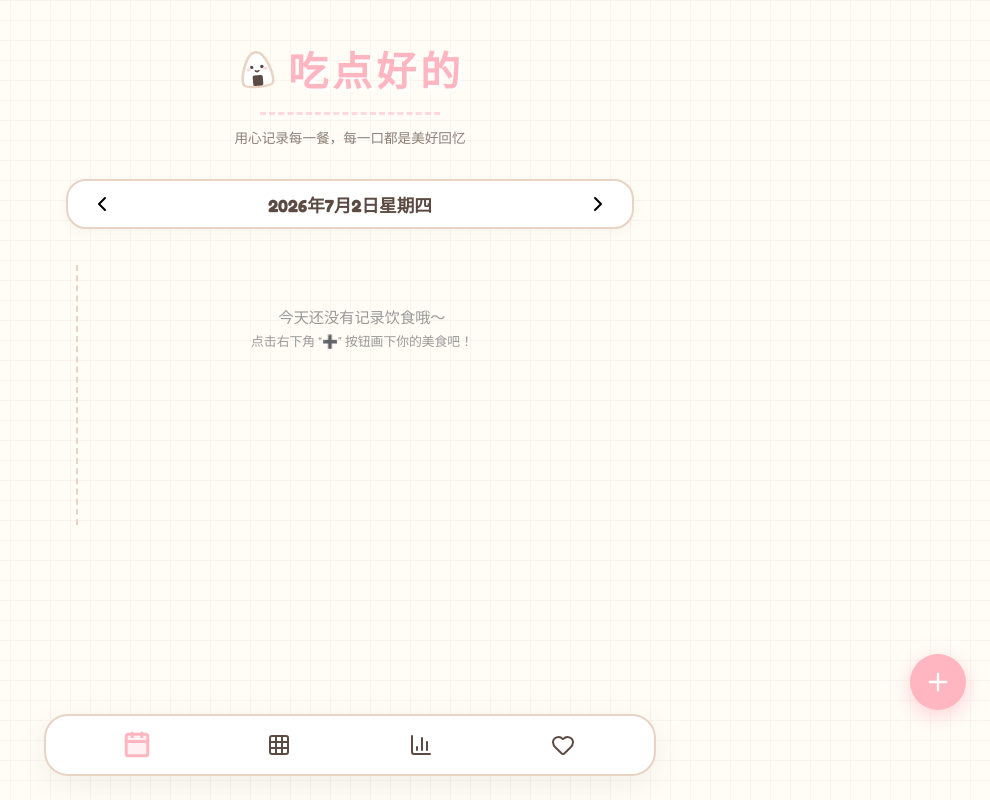
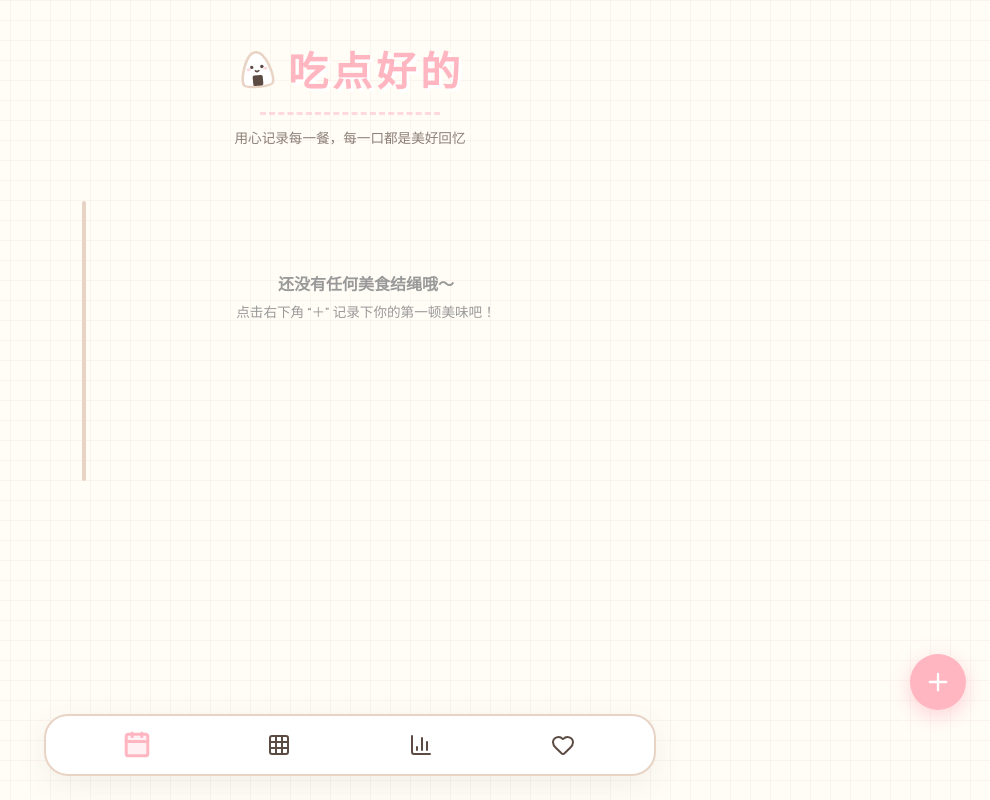
Before and after one commit to shrevepribish969-hue/foodv2, a React (Vite) app: page / in a window 1280 px wide. Shown: the whole page, without its empty margins (290-1280 px from the left). Built offline with nearby package versions, Linux system fonts and the light colour scheme; a web font is replaced by a local one.

Commit message:
feat: redesign Home as knot-tying timeline view with continuous scroll

```diff
--- a/src/components/TodayPage.tsx
+++ b/src/components/TodayPage.tsx
@@ -1,14 +1,14 @@
 import { useState, useEffect } from 'react';
-import { ChevronLeft, ChevronRight, Plus, Trash2, Heart, Users, MapPin, Star } from 'lucide-react';
+import { Plus, Trash2, Heart, Users, MapPin, Star, Calendar } from 'lucide-react';
 import { type FoodRecord, getAllRecords, deleteRecord } from '../db';
 import RecordModal from './RecordModal';
 
 interface TodayPageProps {
   activeDate: Date;
-  setActiveDate: (date: Date) => void;
+  setActiveDate?: (date: Date) => void;
 }
 
-export default function TodayPage({ activeDate, setActiveDate }: TodayPageProps) {
+export default function TodayPage({ activeDate }: TodayPageProps) {
   const [records, setRecords] = useState<FoodRecord[]>([]);
   const [isModalOpen, setIsModalOpen] = useState(false);
 
@@ -21,23 +21,6 @@ export default function TodayPage({ activeDate, setActiveDate }: TodayPageProps)
     fetchRecords();
   }, [activeDate]);
 
-  // 格式化日期为 YYYY-MM-DD
-  const formatDateString = (d: Date) => d.toISOString().split('T')[0];
-
-  const currentDayRecords = records.filter(r => {
-    try {
-      return formatDateString(new Date(r.timestamp)) === formatDateString(activeDate);
-    } catch {
-      return false;
-    }
-  });
-
-  const changeDate = (days: number) => {
-    const nextDate = new Date(activeDate);
-    nextDate.setDate(nextDate.getDate() + days);
-    setActiveDate(nextDate);
-  };
-
   const handleDelete = async (id: string) => {
     if (confirm('真的要删掉这顿美味的回忆吗？')) {
       await deleteRecord(id);
@@ -45,41 +28,70 @@ export default function TodayPage({ activeDate, setActiveDate }: TodayPageProps)
     }
   };
 
+  // 按日期对记录进行分组
+  const groupRecordsByDate = () => {
+    const groups: Record<string, FoodRecord[]> = {};
+    records.forEach(r => {
+      try {
+        const dateStr = new Date(r.timestamp).toISOString().split('T')[0];
+        if (!groups[dateStr]) groups[dateStr] = [];
+        groups[dateStr].push(r);
+      } catch (e) {
+        console.warn(e);
+      }
+    });
+    return Object.entries(groups).sort((a, b) => b[0].localeCompare(a[0])); // 降序
+  };
+
+  const grouped = groupRecordsByDate();
+
   return (
     <div style={{ display: 'flex', flexDirection: 'column', gap: '16px' }}>
-      {/* 顶部日记本翻页导航 */}
+      {/* 饮食列表连续结绳时间线 */}
+      <div style={{ position: 'relative', paddingLeft: '32px', minHeight: '300px', marginTop: '12px' }}>
+        {/* 结绳主干线 */}
         <div style={{
-        display: 'flex', alignItems: 'center', justifyContent: 'space-between',
-        background: '#FFF', border: '2px solid var(--color-border)', borderRadius: '20px',
-        padding: '10px 16px', boxShadow: '0 4px 12px rgba(92, 75, 67, 0.05)'
+          position: 'absolute', left: '16px', top: '10px', bottom: '10px',
+          width: '4px', background: 'var(--color-border)', borderRadius: '2px'
+        }} />
+
+        {records.length === 0 ? (
+          <div style={{ textAlign: 'center', padding: '80px 0', color: '#999' }}>
+            <p style={{ margin: 0, fontSize: '1rem', fontWeight: 'bold' }}>还没有任何美食结绳哦～</p>
+            <p style={{ margin: '6px 0 0', fontSize: '0.85rem' }}>点击右下角 “＋” 记录下你的第一顿美味吧！</p>
+          </div>
+        ) : (
+          <div style={{ display: 'flex', flexDirection: 'column', gap: '28px' }}>
+            {grouped.map(([dateStr, dayRecords]) => {
+              const displayDate = new Date(dateStr);
+              const formattedDate = displayDate.toLocaleDateString('zh-CN', { month: 'long', day: 'numeric', weekday: 'short' });
+
+              return (
+                <div key={dateStr} id={`date-node-${dateStr}`} style={{ display: 'flex', flexDirection: 'column', gap: '16px' }}>
+                  {/* 绳结日期节点 */}
+                  <div style={{
+                    position: 'relative', left: '-32px', display: 'flex', alignItems: 'center', gap: '8px',
+                    margin: '8px 0'
                   }}>
-        <button onClick={() => changeDate(-1)} style={{ background: 'none', border: 'none', cursor: 'pointer', display: 'flex', alignItems: 'center' }}>
-          <ChevronLeft size={24} />
-        </button>
-        <span style={{ fontSize: '1.1rem', fontWeight: 'bold', color: 'var(--color-text)' }}>
-          {activeDate.toLocaleDateString('zh-CN', { year: 'numeric', month: 'long', day: 'numeric', weekday: 'long' })}
+                    {/* 结绳圆扣印记 */}
+                    <div style={{
+                      width: '16px', height: '16px', borderRadius: '50%',
+                      background: 'var(--color-pink)', border: '4px solid var(--color-bg)',
+                      boxShadow: '0 0 0 3px var(--color-border)', zIndex: 10
+                    }} />
+                    <span style={{
+                      fontSize: '1rem', fontWeight: 'bold', color: 'var(--color-text)',
+                      background: 'var(--color-yellow)', padding: '4px 14px', borderRadius: '14px',
+                      border: '2px solid var(--color-border)', display: 'flex', alignItems: 'center', gap: '6px'
+                    }}>
+                      <Calendar size={14} />
+                      {formattedDate}
                     </span>
-        <button onClick={() => changeDate(1)} style={{ background: 'none', border: 'none', cursor: 'pointer', display: 'flex', alignItems: 'center' }}>
-          <ChevronRight size={24} />
-        </button>
                   </div>
 
-      {/* 饮食列表时间线 */}
-      <div style={{ position: 'relative', paddingLeft: '24px', minHeight: '300px' }}>
-        {/* 虚线时间轴 */}
-        <div style={{
-          position: 'absolute', left: '10px', top: '20px', bottom: '20px',
-          width: '2px', borderLeft: '2px dashed var(--color-border)'
-        }} />
-
-        {currentDayRecords.length === 0 ? (
-          <div style={{ textAlign: 'center', padding: '60px 0', color: '#999' }}>
-            <p style={{ margin: 0, fontSize: '0.95rem' }}>今天还没有记录饮食哦～</p>
-            <p style={{ margin: '4px 0 0', fontSize: '0.8rem' }}>点击右下角 “➕” 按钮画下你的美食吧！</p>
-          </div>
-        ) : (
-          <div style={{ display: 'flex', flexDirection: 'column', gap: '20px' }}>
-            {currentDayRecords.map((record) => {
+                  {/* 该日期下的卡片列表 */}
+                  <div style={{ display: 'flex', flexDirection: 'column', gap: '16px' }}>
+                    {dayRecords.map((record) => {
                       const recordDate = new Date(record.timestamp);
                       const timeString = recordDate.toLocaleTimeString('zh-CN', { hour: '2-digit', minute: '2-digit' });
                       const imgUrl = record.imageBlob ? URL.createObjectURL(record.imageBlob) : null;
@@ -91,20 +103,17 @@ export default function TodayPage({ activeDate, setActiveDate }: TodayPageProps)
                           padding: '16px', display: 'flex', gap: '16px',
                           boxShadow: '0 6px 18px rgba(92, 75, 67, 0.04)'
                         }}>
-                  {/* 时间轴小圆点 */}
-                  <div style={{
-                    position: 'absolute', left: '-20px', top: '24px',
-                    width: '10px', height: '10px', borderRadius: '50%',
-                    background: 'var(--color-pink)', border: '2px solid #FFF'
-                  }} />
-
                           {/* 左侧食物贴纸 */}
                           <div style={{ width: '100px', height: '100px', flexShrink: 0, display: 'flex', alignItems: 'center', justifyContent: 'center', background: '#FAF6F0', borderRadius: '16px', overflow: 'hidden' }}>
                             {imgUrl ? (
                               <img src={imgUrl} alt={record.foodName} style={{ width: '100%', height: '100%', objectFit: 'contain' }} />
                             ) : (
-                      // 纯文字模式下显示简易小饭团
-                      <span style={{ fontSize: '2.5rem' }}>🍙</span>
+                              // 简约画笔风格小占位图代替 Emoji
+                              <svg width="40" height="40" viewBox="0 0 24 24" fill="none" stroke="var(--color-border)" strokeWidth="2" strokeLinecap="round" strokeLinejoin="round">
+                                <circle cx="12" cy="12" r="10" />
+                                <path d="M12 2v20" />
+                                <path d="M17 5H9.5a3.5 3.5 0 0 0 0 7h5a3.5 3.5 0 0 1 0 7H6" />
+                              </svg>
                             )}
                           </div>
 
@@ -113,12 +122,12 @@ export default function TodayPage({ activeDate, setActiveDate }: TodayPageProps)
                             <div>
                               <div style={{ display: 'flex', justifyContent: 'space-between', alignItems: 'flex-start' }}>
                                 <div>
-                          <span style={{ fontSize: '0.75rem', padding: '2px 8px', borderRadius: '8px', background: 'var(--color-yellow)', color: 'var(--color-text)', marginRight: '6px' }}>
-                            {record.mealType === 'breakfast' && '🌸 早餐'}
-                            {record.mealType === 'lunch' && '🌤️ 午餐'}
-                            {record.mealType === 'dinner' && '🌙 晚餐'}
-                            {record.mealType === 'tea' && '🍵 下午茶'}
-                            {record.mealType === 'night' && '🍢 夜宵'}
+                                  <span style={{ fontSize: '0.75rem', padding: '2px 8px', borderRadius: '8px', background: 'var(--color-yellow)', color: 'var(--color-text)', marginRight: '6px', fontWeight: 'bold' }}>
+                                    {record.mealType === 'breakfast' && '早餐'}
+                                    {record.mealType === 'lunch' && '午餐'}
+                                    {record.mealType === 'dinner' && '晚餐'}
+                                    {record.mealType === 'tea' && '下午茶'}
+                                    {record.mealType === 'night' && '夜宵'}
                                   </span>
                                   <span style={{ fontSize: '0.8rem', color: '#999' }}>{timeString}</span>
                                 </div>
@@ -129,7 +138,7 @@ export default function TodayPage({ activeDate, setActiveDate }: TodayPageProps)
 
                               <h3 style={{ margin: '8px 0 4px', fontSize: '1.1rem', fontWeight: 'bold' }}>
                                 {record.foodName}
-                        {record.isNewFood && <span style={{ fontSize: '0.75rem', color: 'var(--color-pink)', marginLeft: '6px', fontWeight: 'normal' }}>🆕 尝鲜</span>}
+                                {record.isNewFood && <span style={{ fontSize: '0.75rem', color: 'var(--color-pink)', marginLeft: '6px', fontWeight: 'bold' }}>尝鲜</span>}
                               </h3>
 
                               <p style={{ margin: '0 0 8px', fontSize: '0.85rem', color: '#777', lineHeight: '1.4' }}>{record.note}</p>
@@ -149,6 +158,10 @@ export default function TodayPage({ activeDate, setActiveDate }: TodayPageProps)
                               </div>
                             </div>
 
+                          </div>
+                        </div>
+                      );
+                    })}
                   </div>
                 </div>
               );
```
Lines whose indentation alone changed are shown as unchanged.
